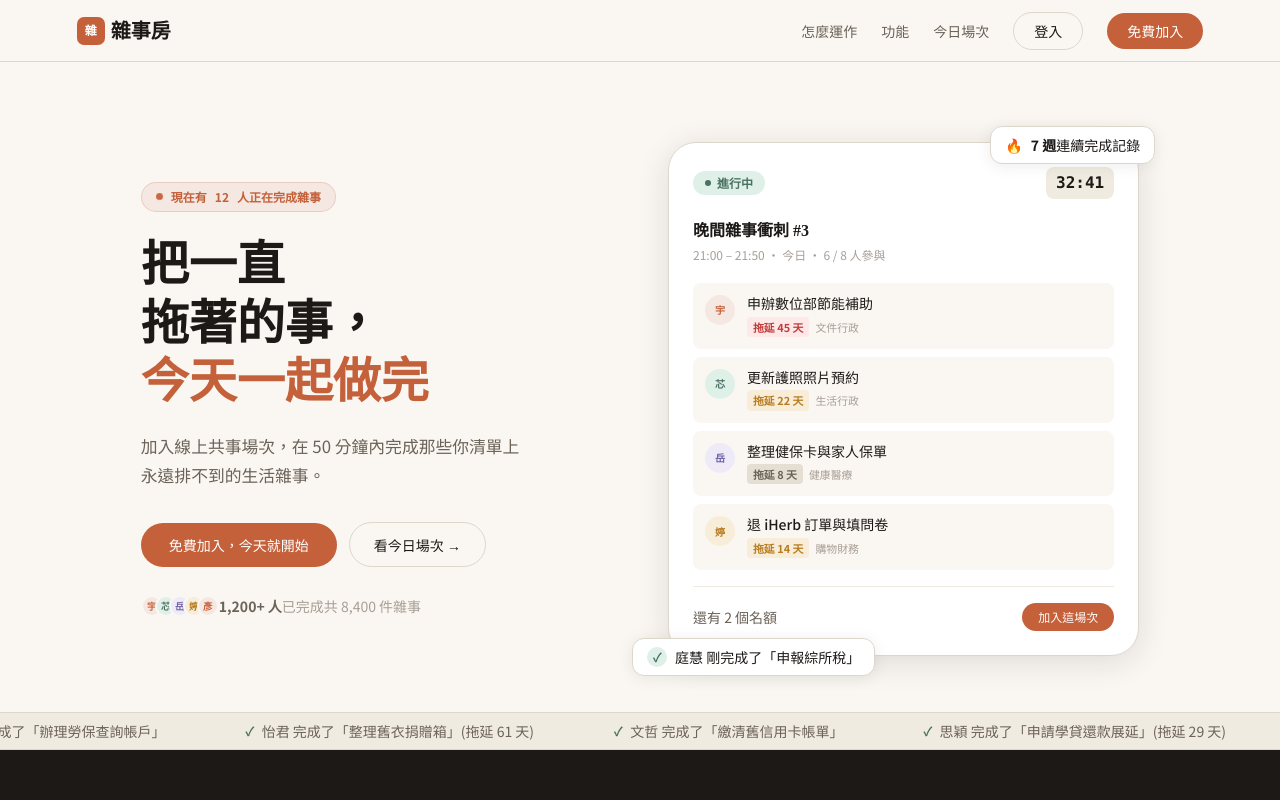
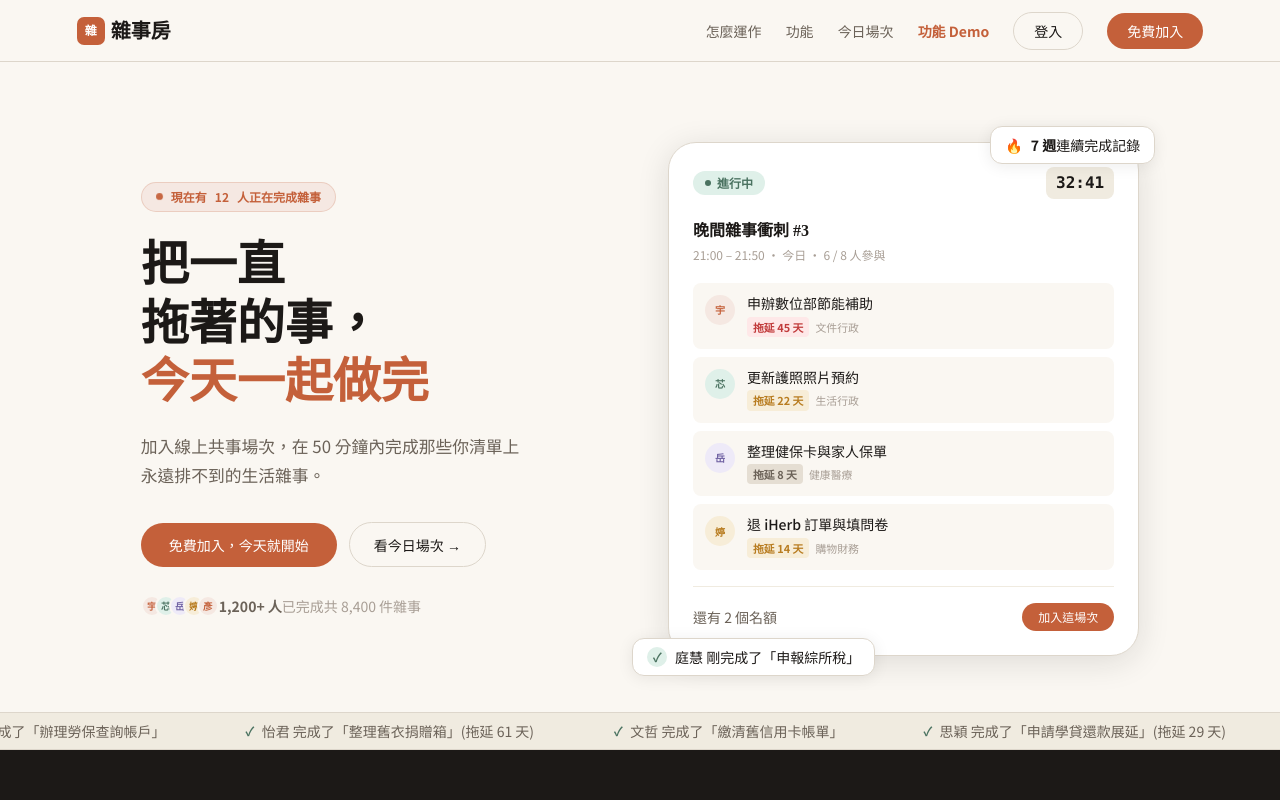
Before and after one commit to JasminHsu/zashipao-landing, a Next.js app: page / in a window 1280 px wide. Shown: the top 800 px of the page. Built offline with nearby package versions, Linux system fonts and the light colour scheme.

Commit message:
Add demo link to landing page

```diff
--- a/components/Navbar.tsx
+++ b/components/Navbar.tsx
@@ -15,6 +15,9 @@ export function Navbar() {
         <a className="text-sm text-muted no-underline transition-colors hover:text-ink max-[720px]:hidden" href="#sessions">
           今日場次
         </a>
+        <a className="text-sm font-semibold text-terracotta no-underline transition-colors hover:text-terracotta-d max-[720px]:hidden" href="/tasks">
+          功能 Demo
+        </a>
         <ButtonLink href="/login" variant="outline" className="px-5 py-2 max-[520px]:hidden">
           登入
         </ButtonLink>
```
